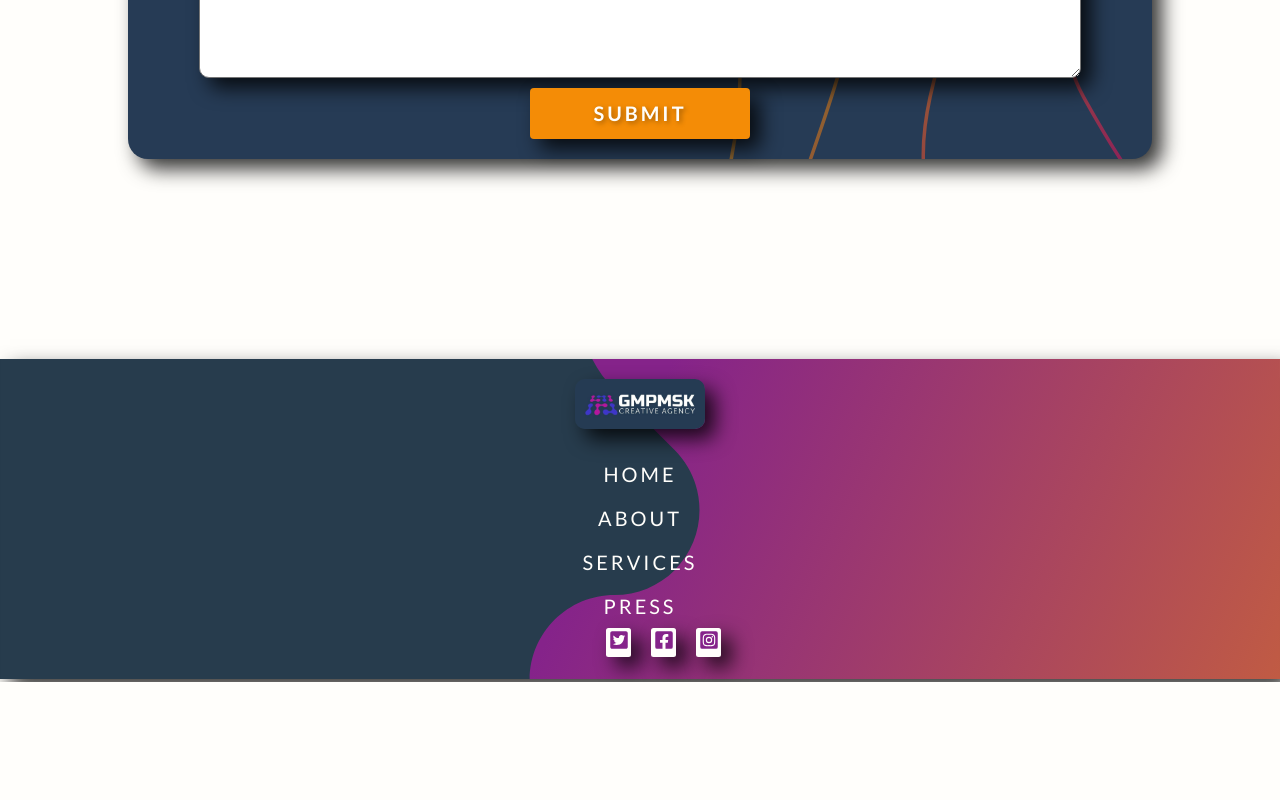
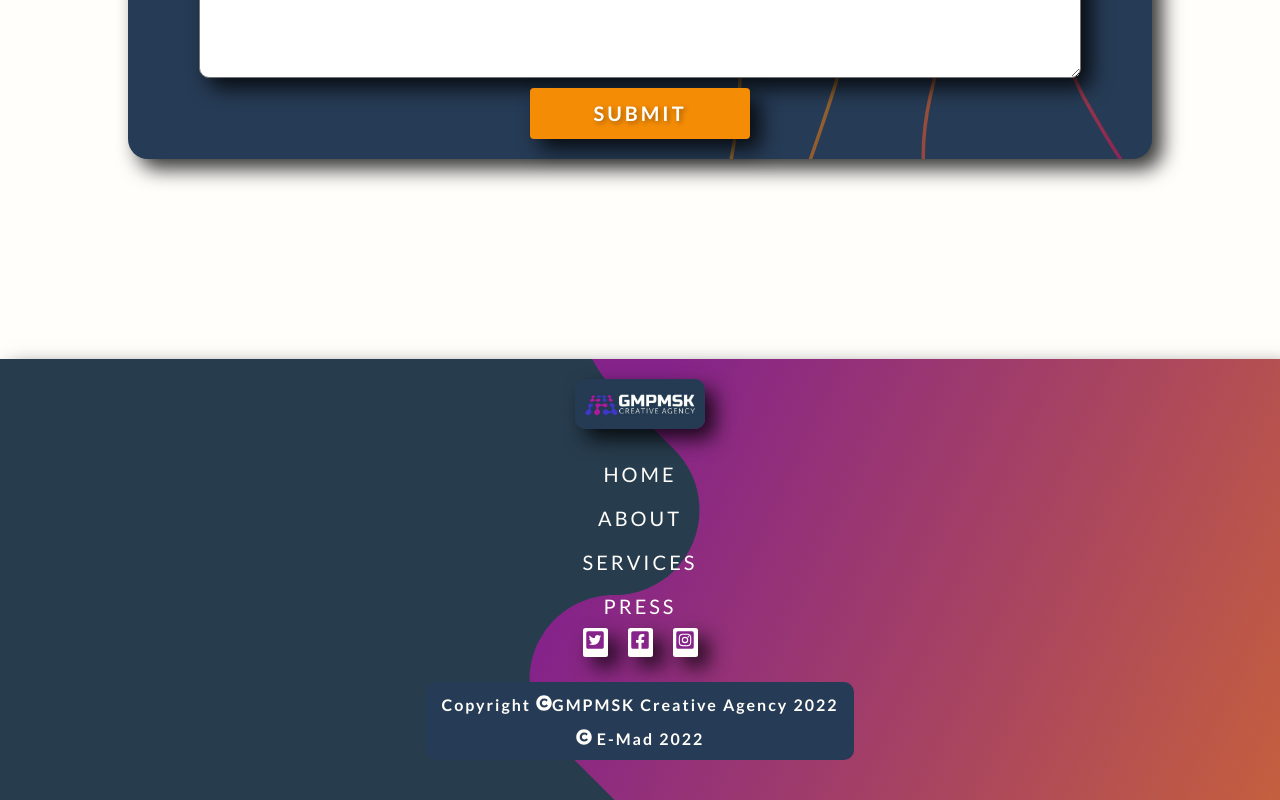
Before and after one commit to emsoltan/gmpmsk-creatitve-agency, a React (Create React App) app: page / in a window 1280 px wide. Shown: the part 7136-7936 px from the top of the page. Before the commit the page ends 7818 px from the top, so only its background shows below. Built offline with nearby package versions, Linux system fonts and the light colour scheme.

Commit message:
fixed footer view/ updated navbar view to fixed/ added breakfpoints

```diff
--- a/src/components/07-Footer/Footer.jsx
+++ b/src/components/07-Footer/Footer.jsx
@@ -6,11 +6,12 @@ import {
   FaTwitterSquare,
   FaFacebookSquare,
   FaInstagramSquare,
+  FaCopyright,
 } from "react-icons/fa";
 
 const StyledFooter = styled.footer`
   width: 100%;
-  height: 40vh;
+  min-height: 40vh;
   padding: 2rem 0;
   margin-top: 10rem;
   background-image: url(${bkgLG});
@@ -60,7 +61,6 @@ const StyledFooter = styled.footer`
       cursor: pointer;
       padding: 0.5rem 1.5rem;
       border-radius: 0.5rem;
-      /* box-shadow: 10px 10px 20px rgba(0, 0, 0, 0.8); */
       font-size: 2rem;
       @media screen and (max-width: 800px) {
         font-size: 1.6rem;
@@ -84,6 +84,8 @@ const StyledFooter = styled.footer`
     flex-direction: row;
     width: 10vw;
     height: 5vh;
+    justify-content: center;
+    align-items: center;
     li {
       background-color: var(--primary-light);
       box-shadow: 10px 10px 20px rgba(0, 0, 0, 0.8);
@@ -94,6 +96,23 @@ const StyledFooter = styled.footer`
       :hover {
         cursor: pointer;
       }
+    }
+  }
+  .copyrights {
+    display: flex;
+    flex-direction: column;
+    justify-content: center;
+    align-items: center;
+    margin-bottom: 2rem;
+    text-transform: capitalize;
+    letter-spacing: 2px;
+    font-weight: 600;
+    background-color: var(--primary-navy);
+    color: var(--primary-light);
+    padding: 0.5rem;
+    border-radius: 1rem;
+    p {
+      padding: 0.75rem 1rem;
     }
   }
   @media screen and (max-width: 800px) {
@@ -156,6 +175,16 @@ const Footer = () => {
           </li>
         </ul>
       </div>
+      <div className="copyrights">
+        <p>
+          Copyright <FaCopyright />
+          GMPMSK Creative Agency 2022
+        </p>
+        <p>
+          {" "}
+          <FaCopyright></FaCopyright> e-mad 2022
+        </p>
+      </div>
     </StyledFooter>
   );
 };
```
